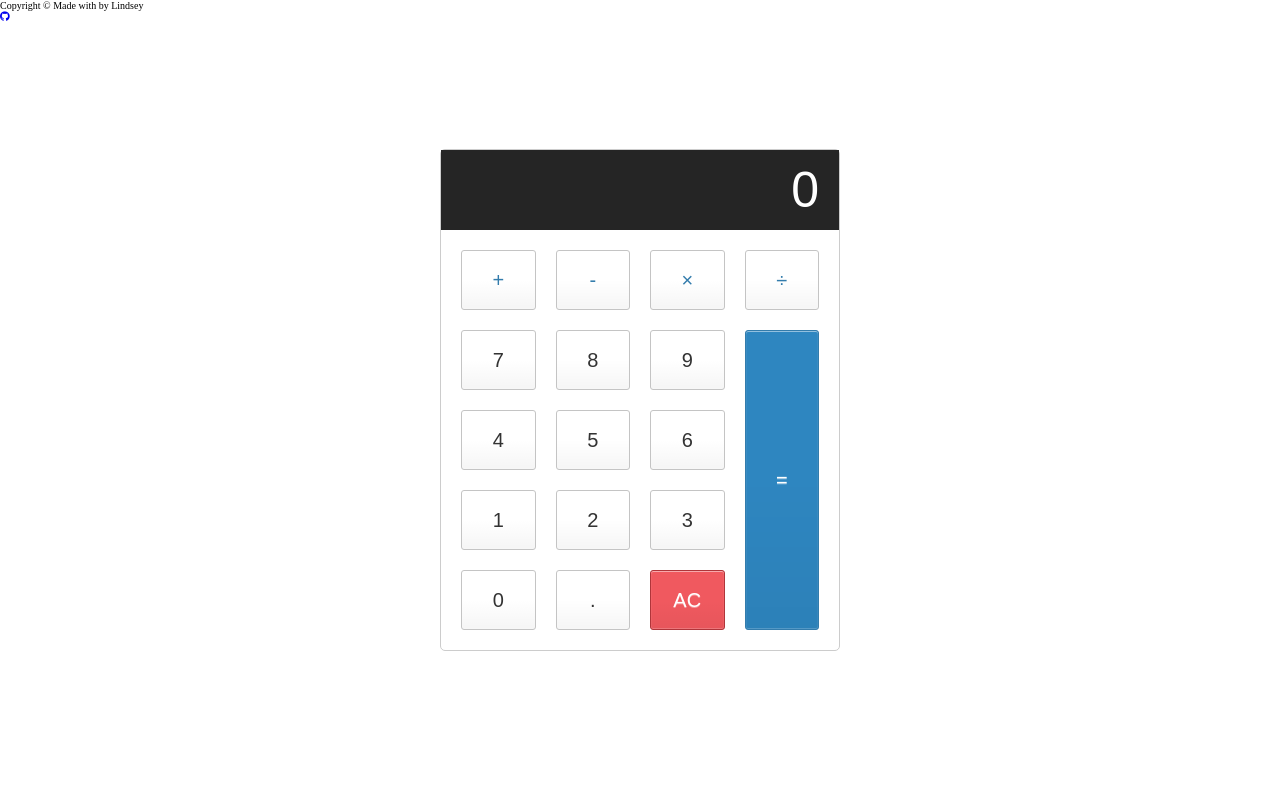
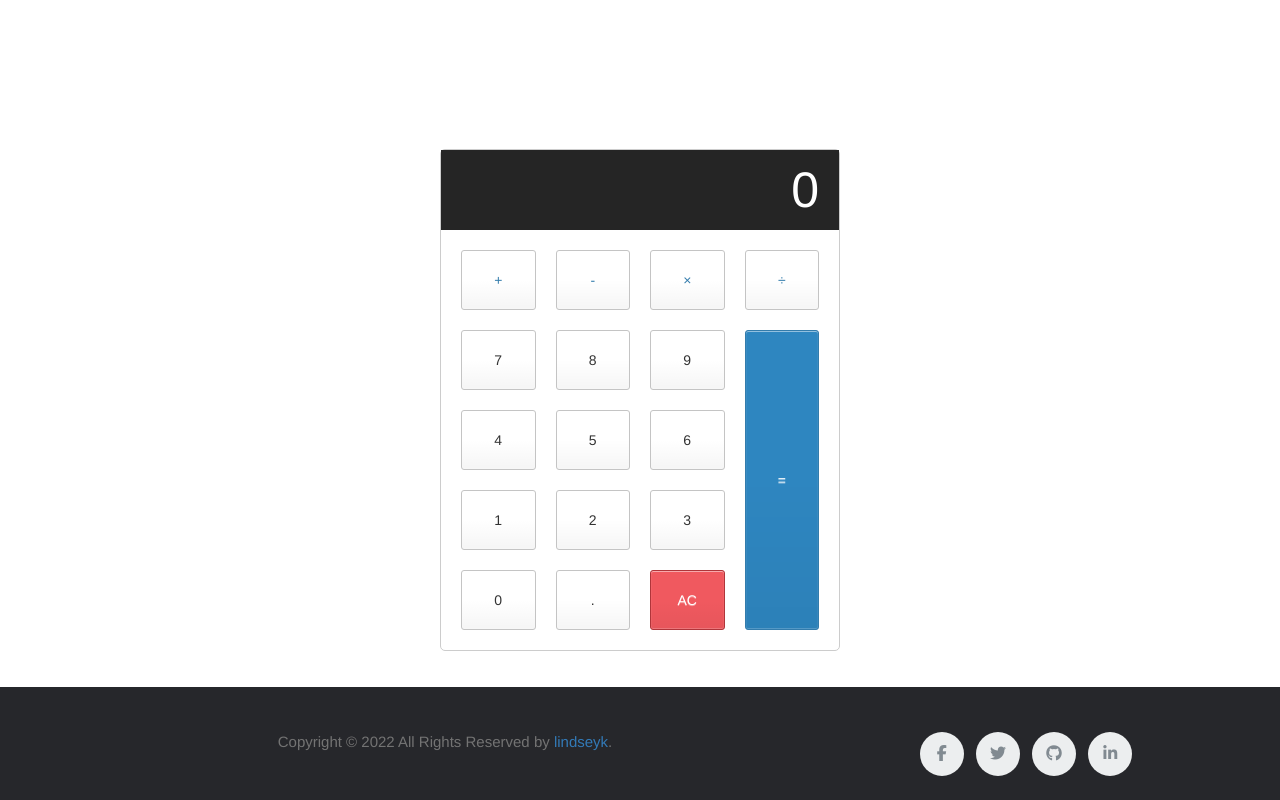
Before and after one commit to CodeLikeAGirl29/js-calculator, a plain HTML site: page index.html in a window 1280 px wide. Drawn offline with nearby package versions, Linux system fonts and the light colour scheme.

Commit message:
push footer to the bottom

```diff
--- a/index.html
+++ b/index.html
@@ -8,6 +8,10 @@
       href="https://fonts.googleapis.com/css2?family=Roboto&display=swap"
       rel="stylesheet"
     />
+
+    <!-- bootstrap -->
+    <link rel="stylesheet" href="https://maxcdn.bootstrapcdn.com/bootstrap/3.3.7/css/bootstrap.min.css"/>
+    <script src="https://maxcdn.bootstrapcdn.com/bootstrap/3.3.7/js/bootstrap.min.js"></script>
     <!-- font awesome -->
     <script src="https://kit.fontawesome.com/29b275fb0c.js" crossorigin="anonymous"></script>
     <script src="script.js" defer></script>
@@ -51,13 +55,24 @@
       </div>
     </div>
     </main>
-    <footer class="footer">
-      <p>
-        Copyright © Made with  by Lindsey
-      </p>
-      <a href="https://github.com/codelikeagirl29" target="_blank">
-        <i class="fab fa-github"></i
-      ></a>
+    <footer class="site-footer">
+      <div class="container">
+        <div class="row">
+          <div class="col-md-8 col-sm-6 col-xs-12">
+            <p class="copyright-text">Copyright &copy; 2022 All Rights Reserved by
+         <a href="http://lindseyk.dev">lindseyk</a>.
+            </p>
+          </div>
+
+          <div class="col-md-4 col-sm-6 col-xs-12">
+            <ul class="social-icons">
+              <li><a class="facebook" href="http://facebook.com/codelikeagirl91"><i class="fa fa-facebook"></i></a></li>
+              <li><a class="twitter" href="http://twitter.com/dev_lindseyk"><i class="fa fa-twitter"></i></a></li>
+              <li><a class="github" href="http://github.com/codelikeagirl29"><i class="fa fa-github"></i></a></li>
+              <li><a class="linkedin" href="http://linkedin.com/in/lindsey-howard"><i class="fa fa-linkedin"></i></a></li>
+            </ul>
+          </div>
+        </div>
     </footer>
   </body>
 </html>
--- a/styles.css
+++ b/styles.css
@@ -1,6 +1,7 @@
 html {
   font-size: 62.5%;
   box-sizing: border-box;
+  height: 100%;
 }
 
 *,
@@ -11,6 +12,15 @@ html {
   box-sizing: inherit;
 }
 
+body {
+  display: flex;
+  flex-direction: column;
+}
+
+main {
+  flex-grow: 1;
+}
+
 .calculator {
   border: 1px solid #ccc;
   border-radius: 5px;
@@ -19,6 +29,7 @@ html {
   left: 50%;
   transform: translate(-50%, -50%);
   width: 400px;
+  margin-bottom: -50px;
 }
 
 .calculator-screen {
@@ -82,3 +93,103 @@ button:hover {
   grid-gap: 20px;
   padding: 20px;
 }
+
+/* footer */
+footer {
+  display: flex;
+  width: 100%;
+}
+
+.site-footer {
+  position: absolute;
+  bottom: 0;
+  margin-top: auto;
+  background-color: #26272b;
+  padding: 45px 0 20px;
+  font-size: 15px;
+  line-height: 20px;
+  color: #737373;
+}
+
+.site-footer .copyright-text,
+.site-footer .social-icons {
+  text-align: center;
+}
+
+.copyright-text {
+  text-decoration: none;
+  color: inherit;
+}
+
+.social-icons {
+  padding-left: 0;
+  margin-bottom: 0;
+  list-style: none;
+}
+
+.social-icons li {
+  display: inline-block;
+  margin-bottom: 4px;
+}
+
+.social-icons li.title {
+  margin-right: 15px;
+  text-transform: uppercase;
+  color: #96a2b2;
+  font-weight: 700;
+  font-size: 13px
+}
+
+.social-icons a {
+  background-color: #eceeef;
+  color: #818a91;
+  font-size: 16px;
+  display: inline-block;
+  line-height: 44px;
+  width: 44px;
+  height: 44px;
+  text-align: center;
+  margin-right: 8px;
+  border-radius: 100%;
+  -webkit-transition: all .2s linear;
+  -o-transition: all .2s linear;
+  transition: all .2s linear
+}
+
+.social-icons a:active,
+.social-icons a:focus,
+.social-icons a:hover {
+  color: #fff;
+  background-color: #29aafe
+}
+
+.social-icons.size-sm a {
+  line-height: 34px;
+  height: 34px;
+  width: 34px;
+  font-size: 14px
+}
+
+.social-icons a.facebook:hover {
+  background-color: #3b5998
+}
+
+.social-icons a.twitter:hover {
+  background-color: #00aced
+}
+
+.social-icons a.linkedin:hover {
+  background-color: #007bb6
+}
+
+.social-icons a.github:hover {
+  background-color: #ea4c89
+}
+
+@media (max-width:767px) {
+  .social-icons li.title {
+    display: block;
+    margin-right: 0;
+    font-weight: 600
+  }
+}
```
Also changed, not shown: 2 other files.
